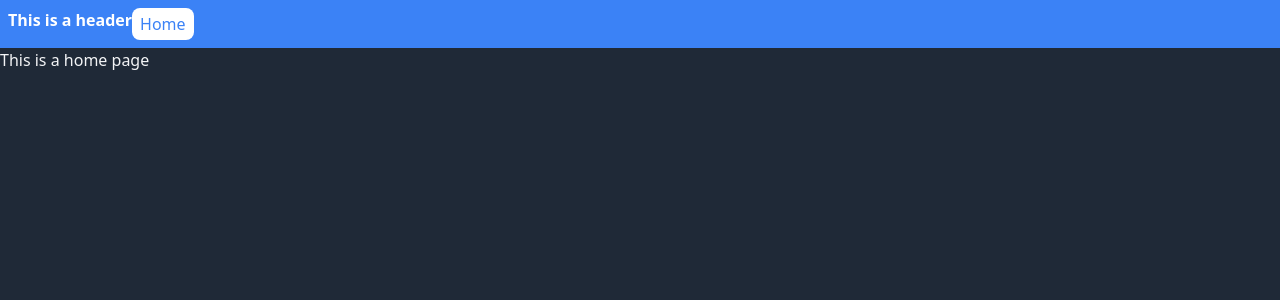
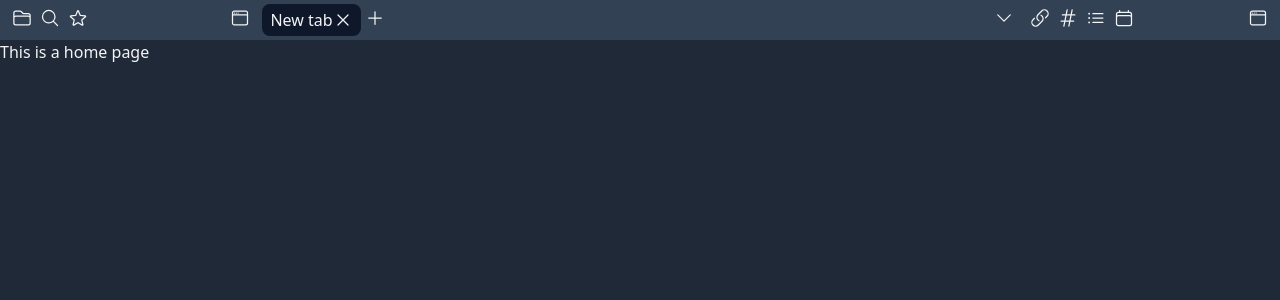
Before and after one commit to HutaJoullach/markdown-note-taking-app, a Next.js app: page / in a window 1280 px wide. Shown: the top 300 px of the page. Built offline with nearby package versions, Linux system fonts and the light colour scheme.

Commit message:
added icons, styled topbar

```diff
--- a/app/Header.tsx
+++ b/app/Header.tsx
@@ -2,9 +2,93 @@ import Link from "next/link";
 
 export default function Header() {
   return (
-    <header className="p-2 bg-blue-500 flex">
-      <p className="font-bold text-white">This is a header</p>
-      <Link  href='/' className="px-2 py-1 bg-white text-blue-500 rounded-lg">Home</Link>
+    <header className="p-1 bg-slate-700 flex">
+      <div className="flex basis-1/5 justify-between px-1">
+        <div className="flex">
+          <div className="px-1 py-1 rounded-sm hover:bg-slate-600 cursor-pointer">
+            <svg xmlns="http://www.w3.org/2000/svg" fill="none" viewBox="0 0 24 24" strokeWidth={1.5} stroke="currentColor" className="">
+              <path strokeLinecap="round" strokeLinejoin="round" d="M2.25 12.75V12A2.25 2.25 0 014.5 9.75h15A2.25 2.25 0 0121.75 12v.75m-8.69-6.44l-2.12-2.12a1.5 1.5 0 00-1.061-.44H4.5A2.25 2.25 0 002.25 6v12a2.25 2.25 0 002.25 2.25h15A2.25 2.25 0 0021.75 18V9a2.25 2.25 0 00-2.25-2.25h-5.379a1.5 1.5 0 01-1.06-.44z" />
+            </svg>
+          </div>
+
+          <div className="px-1 py-1 rounded-sm hover:bg-slate-600 cursor-pointer">
+            <svg xmlns="http://www.w3.org/2000/svg" fill="none" viewBox="0 0 24 24" strokeWidth={1.5} stroke="currentColor" className="">
+              <path strokeLinecap="round" strokeLinejoin="round" d="M21 21l-5.197-5.197m0 0A7.5 7.5 0 105.196 5.196a7.5 7.5 0 0010.607 10.607z" />
+            </svg>
+          </div>
+
+          <div className="px-1 py-1 rounded-sm hover:bg-slate-600 cursor-pointer">
+            <svg xmlns="http://www.w3.org/2000/svg" fill="none" viewBox="0 0 24 24" stroke-width="1.5" stroke="currentColor" className="">
+              <path stroke-linecap="round" stroke-linejoin="round" d="M11.48 3.499a.562.562 0 011.04 0l2.125 5.111a.563.563 0 00.475.345l5.518.442c.499.04.701.663.321.988l-4.204 3.602a.563.563 0 00-.182.557l1.285 5.385a.562.562 0 01-.84.61l-4.725-2.885a.563.563 0 00-.586 0L6.982 20.54a.562.562 0 01-.84-.61l1.285-5.386a.562.562 0 00-.182-.557l-4.204-3.602a.563.563 0 01.321-.988l5.518-.442a.563.563 0 00.475-.345L11.48 3.5z" />
+            </svg>
+          </div>
+        </div>
+
+        <div className="px-1 py-1 rounded-sm hover:bg-slate-600 cursor-pointer">
+          <svg xmlns="http://www.w3.org/2000/svg" fill="none" viewBox="0 0 24 24" strokeWidth={1.5} stroke="currentColor" className="">
+            <path strokeLinecap="round" strokeLinejoin="round" d="M3 8.25V18a2.25 2.25 0 002.25 2.25h13.5A2.25 2.25 0 0021 18V8.25m-18 0V6a2.25 2.25 0 012.25-2.25h13.5A2.25 2.25 0 0121 6v2.25m-18 0h18M5.25 6h.008v.008H5.25V6zM7.5 6h.008v.008H7.5V6zm2.25 0h.008v.008H9.75V6z" />
+          </svg>
+        </div>
+      </div>
+
+      <div className="flex flex-1 justify-between px-1">
+        <div className="flex">
+          <div className="px-2 py-1 flex items-center justify-between bg-slate-900 rounded-lg cursor-pointer">
+            <Link  href='/' className="text-white-500 rounded-lg">New tab</Link>
+            <div className="bg-slate-900 rounded-sm hover:bg-slate-600 cursor-pointer">
+              <svg xmlns="http://www.w3.org/2000/svg" fill="none" viewBox="0 0 24 24" stroke-width="1.5" stroke="currentColor" className="">
+                <path stroke-linecap="round" stroke-linejoin="round" d="M6 18L18 6M6 6l12 12" />
+              </svg>
+            </div>
+          </div>
+
+          <div className="px-1 py-1 rounded-sm hover:bg-slate-600 cursor-pointer">
+            <svg xmlns="http://www.w3.org/2000/svg" fill="none" viewBox="0 0 24 24" stroke-width="1.5" stroke="currentColor" className="">
+              <path stroke-linecap="round" stroke-linejoin="round" d="M12 4.5v15m7.5-7.5h-15" />
+            </svg>
+          </div>
+        </div>
+
+        <div className="px-1 py-1 rounded-sm hover:bg-slate-600 cursor-pointer">
+          <svg xmlns="http://www.w3.org/2000/svg" fill="none" viewBox="0 0 24 24" stroke-width="1.5" stroke="currentColor" className="">
+            <path stroke-linecap="round" stroke-linejoin="round" d="M19.5 8.25l-7.5 7.5-7.5-7.5" />
+          </svg>
+        </div>
+      </div>
+
+      <div className="flex basis-1/5 justify-between px-1">
+        <div className="flex">
+          <div className="px-1 py-1 rounded-sm hover:bg-slate-600 cursor-pointer">
+            <svg xmlns="http://www.w3.org/2000/svg" fill="none" viewBox="0 0 24 24" stroke-width="1.5" stroke="currentColor" className="">
+              <path stroke-linecap="round" stroke-linejoin="round" d="M13.19 8.688a4.5 4.5 0 011.242 7.244l-4.5 4.5a4.5 4.5 0 01-6.364-6.364l1.757-1.757m13.35-.622l1.757-1.757a4.5 4.5 0 00-6.364-6.364l-4.5 4.5a4.5 4.5 0 001.242 7.244" />
+            </svg>
+          </div>
+
+          <div className="px-1 py-1 rounded-sm hover:bg-slate-600 cursor-pointer">
+            <svg xmlns="http://www.w3.org/2000/svg" fill="none" viewBox="0 0 24 24" stroke-width="1.5" stroke="currentColor" className="">
+              <path stroke-linecap="round" stroke-linejoin="round" d="M5.25 8.25h15m-16.5 7.5h15m-1.8-13.5l-3.9 19.5m-2.1-19.5l-3.9 19.5" />
+            </svg>
+          </div>
+
+          <div className="px-1 py-1 rounded-sm hover:bg-slate-600 cursor-pointer">
+            <svg xmlns="http://www.w3.org/2000/svg" fill="none" viewBox="0 0 24 24" strokeWidth={1.5} stroke="currentColor" className="">
+              <path strokeLinecap="round" strokeLinejoin="round" d="M8.25 6.75h12M8.25 12h12m-12 5.25h12M3.75 6.75h.007v.008H3.75V6.75zm.375 0a.375.375 0 11-.75 0 .375.375 0 01.75 0zM3.75 12h.007v.008H3.75V12zm.375 0a.375.375 0 11-.75 0 .375.375 0 01.75 0zm-.375 5.25h.007v.008H3.75v-.008zm.375 0a.375.375 0 11-.75 0 .375.375 0 01.75 0z" />
+            </svg>
+          </div>
+
+          <div className="px-1 py-1 rounded-sm hover:bg-slate-600 cursor-pointer">
+            <svg xmlns="http://www.w3.org/2000/svg" fill="none" viewBox="0 0 24 24" strokeWidth={1.5} stroke="currentColor" className="">
+              <path strokeLinecap="round" strokeLinejoin="round" d="M6.75 3v2.25M17.25 3v2.25M3 18.75V7.5a2.25 2.25 0 012.25-2.25h13.5A2.25 2.25 0 0121 7.5v11.25m-18 0A2.25 2.25 0 005.25 21h13.5A2.25 2.25 0 0021 18.75m-18 0v-7.5A2.25 2.25 0 015.25 9h13.5A2.25 2.25 0 0121 11.25v7.5" />
+            </svg>
+          </div>
+        </div>
+
+        <div className="px-1 py-1 rounded-sm hover:bg-slate-600 cursor-pointer">
+          <svg xmlns="http://www.w3.org/2000/svg" fill="none" viewBox="0 0 24 24" strokeWidth={1.5} stroke="currentColor" className="">
+            <path strokeLinecap="round" strokeLinejoin="round" d="M3 8.25V18a2.25 2.25 0 002.25 2.25h13.5A2.25 2.25 0 0021 18V8.25m-18 0V6a2.25 2.25 0 012.25-2.25h13.5A2.25 2.25 0 0121 6v2.25m-18 0h18M5.25 6h.008v.008H5.25V6zM7.5 6h.008v.008H7.5V6zm2.25 0h.008v.008H9.75V6z" />
+          </svg>
+        </div>
+      </div>
     </header>
   )
 }
--- a/app/markdown/[markdownId]/page.tsx
+++ b/app/markdown/[markdownId]/page.tsx
@@ -25,3 +25,14 @@ export default async function MarkdownPage({ params: { markdownId } }: PageProps
     </div>
   )
 }
+
+export async function generateStaticParams() {
+  const res = await fetch('http://jsonplaceholder.typicode.com/posts/');
+  const markdowns: Markdown[] = await res.json();
+
+  const trimmedMarkdowns = markdowns.splice(0, 10);
+
+  return trimmedMarkdowns.map(markdown => ({
+    markdownId: markdown.id.toString()
+  }))
+}
--- a/styles/globals.css
+++ b/styles/globals.css
@@ -34,3 +34,8 @@ a {
     background: black;
   }
 } */
+
+svg {
+  width: 20px;
+  height: 20px;
+}
```
